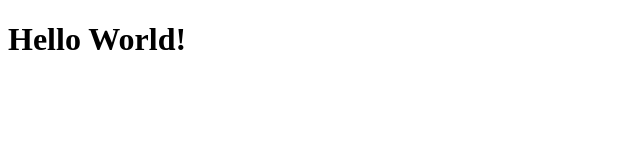
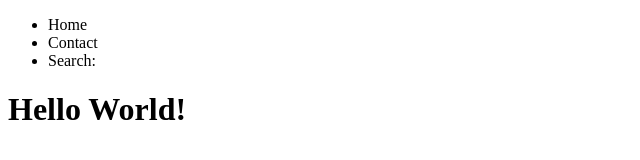
Before and after one commit to jdkowal/safeColabRepo, a plain HTML site: page index.html in a window 1280 px wide. Shown: the whole page, without its empty margins (0-640 px from the left). Drawn offline with Linux system fonts and the light colour scheme.

Commit message:
added a navbar

```diff
--- a/index.html
+++ b/index.html
@@ -6,6 +6,15 @@
     <meta name="viewport" content="width=device-width, initial-scale=1.0">
     <title>Document</title>
 </head>
+
+<header>
+    <ul>
+        <li>Home</li>
+        <li>Contact</li>
+        <li>Search:</li>
+    </ul>
+</header>
+
 <body>
     <h1>Hello World!</h1>
 </body>
```
